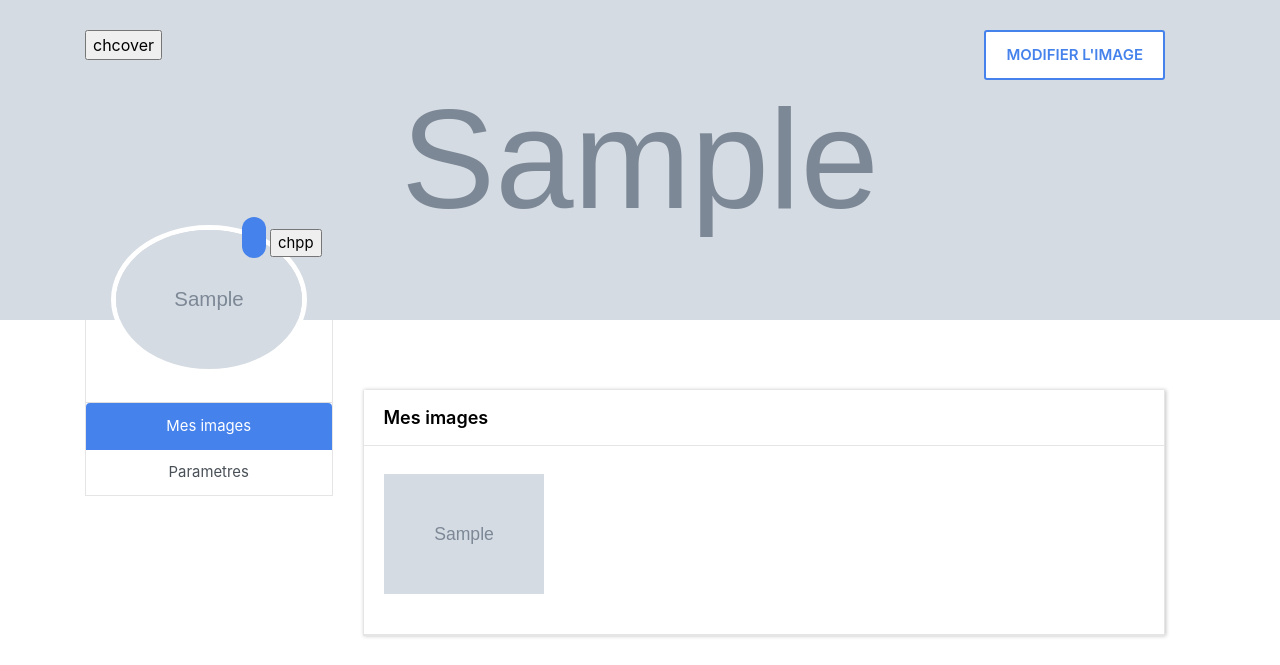
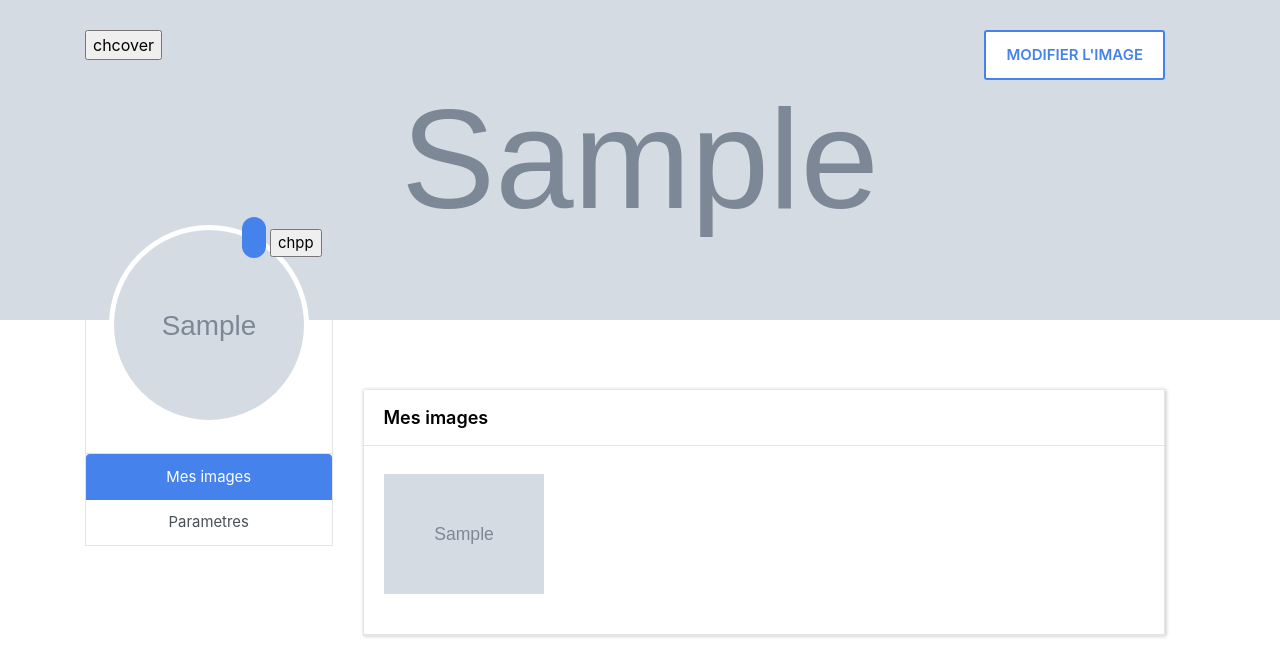
Before and after one commit to IMBiXx/camagru, a PHP site: page /camagru/profil.php?id=1 in a window 1280 px wide. Shown: the part 42-707 px from the top of the page. Run offline with PHP 8.4, Linux system fonts and the light colour scheme; the visitor is signed in with stand-in values (Sample User, id 1); tables that the repository leaves empty or names only in its code hold one stand-in row (values such as "Sample post"); grey boxes marked "Sample" are stand-in pictures; some libraries are stand-ins or nearby versions.

Commit message:
fix image size issues on profil

```diff
--- a/css/style.css
+++ b/css/style.css
@@ -707,7 +707,7 @@ textarea {
     margin-top: -95px;
     position: relative;
 }
-.user-pro-img img {
+.user-pro-img .img-pp {
     -webkit-border-radius: 100px;
     -moz-border-radius: 100px;
     -ms-border-radius: 100px;
@@ -716,7 +716,12 @@ textarea {
     float: none;
     border: 5px solid #fff;
     border-radius: 50%;
-    width:80%;
+    width:200px;
+    height:200px;
+    background-image:url('../images/user/default_image.jpg');
+    background-repeat: no-repeat;
+    background-size: cover;
+    background-position: center;
 }
 .user-pro-img .add-dp {
     position: absolute;
@@ -749,6 +754,13 @@ textarea {
 }
 .list-group-item {
     border:0!important;
+}
+section.cover-sec {
+    background-image: url('../images/user_cover/default_cover.jpg');
+    height: 320px;
+    background-repeat: no-repeat;
+    background-size: cover;
+    background-position: center;
 }
 
 /* profil end */
--- a/profil-header.php
+++ b/profil-header.php
@@ -1,5 +1,5 @@
-<section class="cover-sec">
-    <img src="<?php echo $user['user_cover'];?>" alt="">
+<section class="cover-sec" style="background-image:url('<?php echo $user['user_cover'];?>')">
+<img class="none" src="<?php echo $user['user_cover'];?>" alt="">
     <?php
         if (!$_GET['id'] || itsMe($_GET['id']))
             echo '<form id="cover" enctype="multipart/form-data" action="profil.php" method="post"><div class="add-pic-box">
--- a/profil-user.php
+++ b/profil-user.php
@@ -5,7 +5,9 @@
                     <div class="nav nav-tabs" id="nav-tab" role="tablist">
                         <div class="user-profile">
                             <div class="user-pro-img">
-                                <img src="<?php echo $user['user_photo']; ?>" alt="">
+                                <div class="img-pp center" style="background-image:url('<?php echo $user['user_photo']; ?>')">
+                                    <img class="none" src="<?php echo $user['user_photo']; ?>" alt="">
+                                </div>
                                 <?php
                                 if (itsMe($user['user_ID']))
                                     echo '<form id="add_pp" enctype="multipart/form-data" action="profil.php" method="post">
```
Also changed, not shown: images/user_cover/Valecart_cover.jpg.
